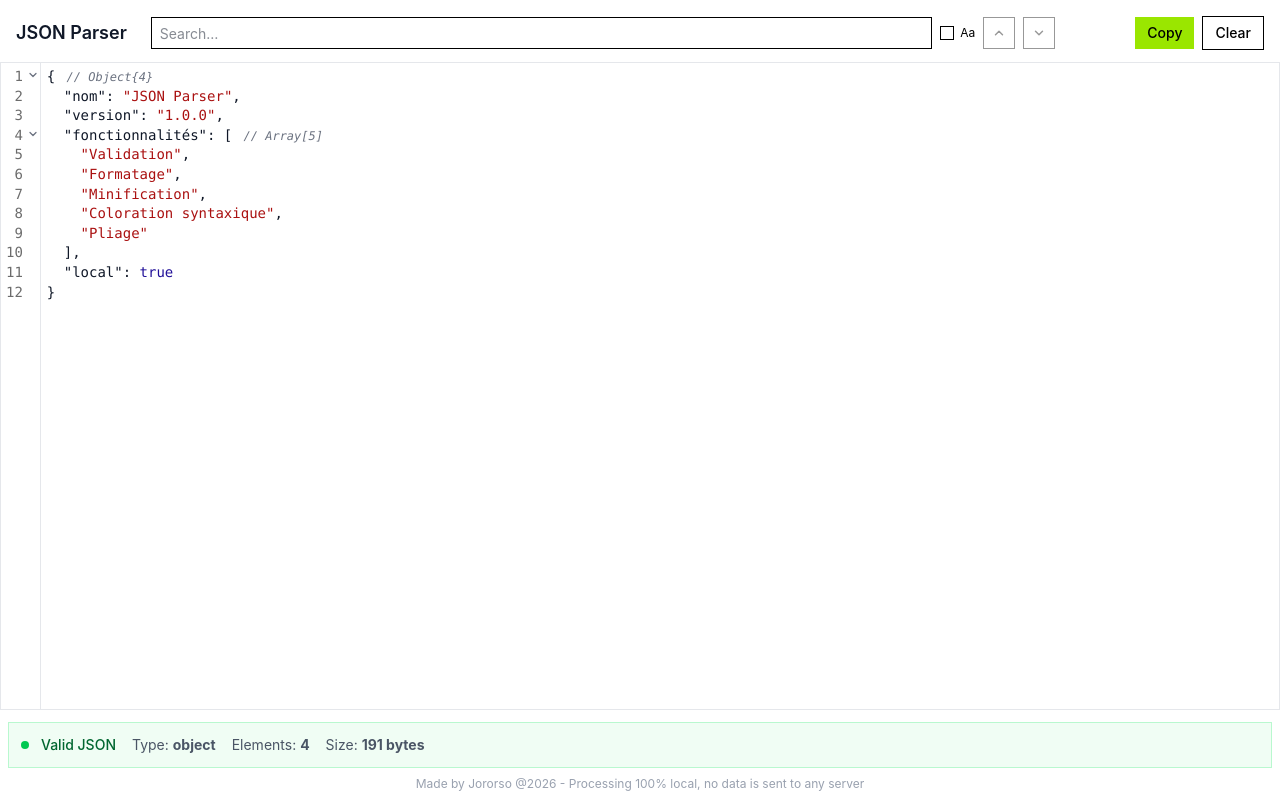
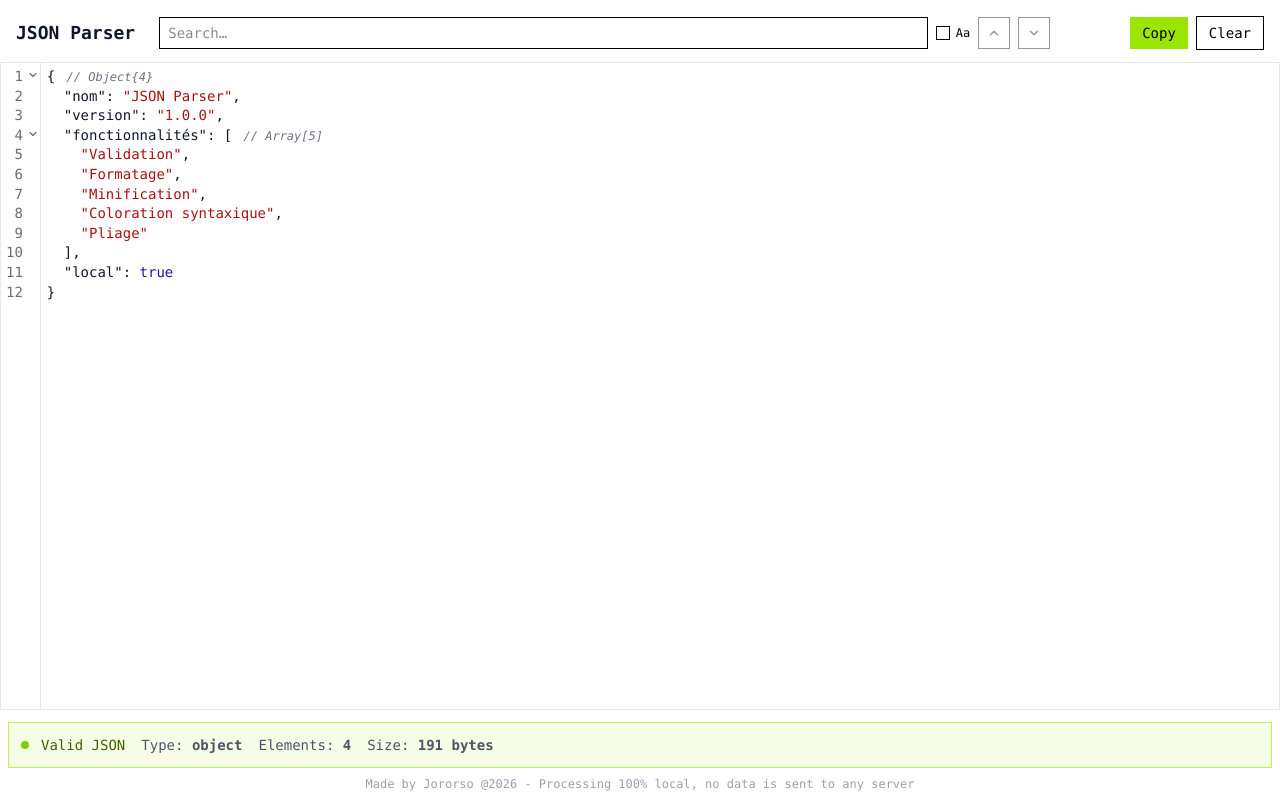
Before and after one commit to JonathanRsx/json-parser, a React (Vite) app: page / in a window 1280 px wide. Built offline with nearby package versions, Linux system fonts and the light colour scheme.

Commit message:
refactor: update ValidationStatus component styles for consistency; adjust font-family in global CSS

```diff
--- a/src/components/ValidationStatus/ValidationStatus.tsx
+++ b/src/components/ValidationStatus/ValidationStatus.tsx
@@ -11,13 +11,13 @@ export function ValidationStatus({
 }: ValidationStatusProps) {
   if (validation.isValid) {
     return (
-      <div className="flex items-center gap-3 p-3 bg-green-50 border border-green-200 mx-2">
+      <div className="flex items-center gap-3 p-3 bg-lime-50 border border-lime-300 mx-2">
         <span
-          className="w-2 h-2 rounded-full bg-green-500 shrink-0"
+          className="w-2 h-2 rounded-full bg-lime-500 shrink-0"
           aria-hidden="true"
         />
         <div className="flex flex-wrap items-center gap-x-4 gap-y-1 text-sm">
-          <span className="font-medium text-green-800">Valid JSON</span>
+          <span className="font-medium text-lime-800">Valid JSON</span>
           {stats && (
             <>
               <span className="text-gray-600">
--- a/src/index.css
+++ b/src/index.css
@@ -2,4 +2,5 @@
 
 body {
   margin: 0;
+  font-family: ui-monospace, Consolas, monospace;
 }
```
